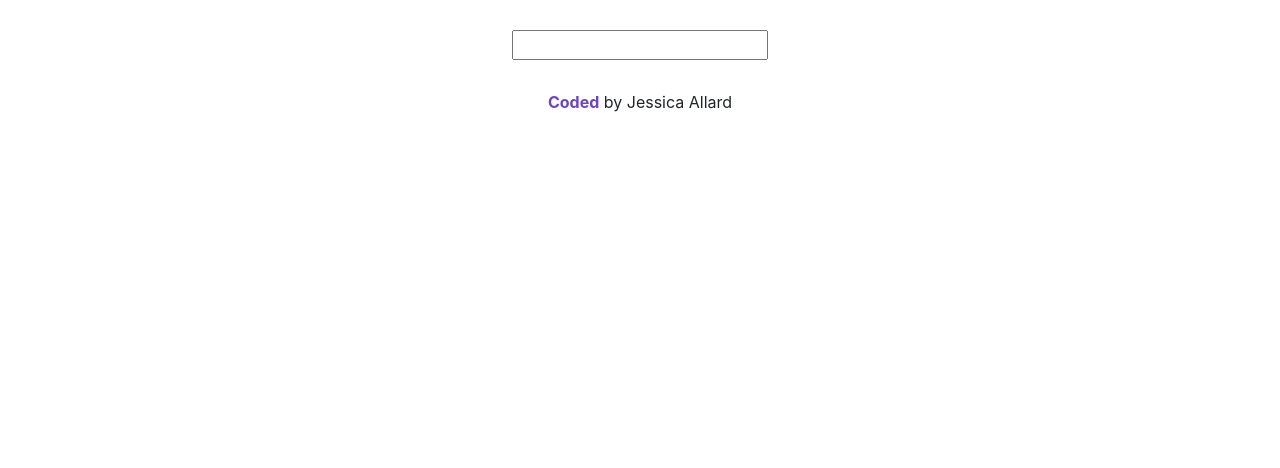
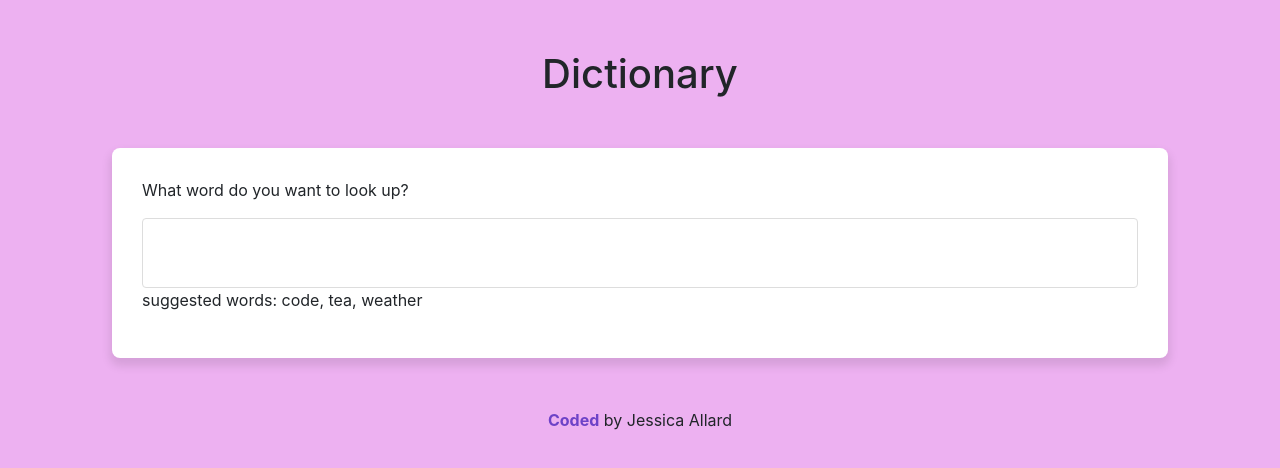
Before and after one commit to JessAM10/dictionary-project, a React (Create React App) app: page / in a window 1280 px wide. Shown: the top 468 px of the page. Built offline with nearby package versions, Linux system fonts and the light colour scheme.

Commit message:
Added styling and Font Awesome

```diff
--- a/package.json
+++ b/package.json
@@ -3,6 +3,10 @@
   "version": "0.1.0",
   "private": true,
   "dependencies": {
+    "@fortawesome/fontawesome-svg-core": "^1.2.36",
+    "@fortawesome/free-regular-svg-icons": "^5.15.4",
+    "@fortawesome/free-solid-svg-icons": "^5.15.4",
+    "@fortawesome/react-fontawesome": "^0.1.16",
     "@testing-library/jest-dom": "^5.14.1",
     "@testing-library/react": "^11.2.7",
     "@testing-library/user-event": "^12.8.3",
--- a/src/App.css
+++ b/src/App.css
@@ -1,13 +1,25 @@
+/* .App {
+  max-width: 700px;
+} */
+
+.App input {
+  width: 100%;
+  padding: 15px;
+  border-radius: 4px;
+  border: 1px solid #ddd;
+  font-size: 25px;
+}
+
 .App footer {
   text-align: center;
 }
 
-.App footer>a {
+.App footer > a {
   text-decoration: none;
   font-weight: bold;
   color: #6d42c7;
 }
 
-.App footer>a:hover {
+.App footer > a:hover {
   color: #6d42c7;
 }
--- a/src/App.js
+++ b/src/App.js
@@ -1,10 +1,13 @@
 import Dictionary from "./Dictionary";
 import "./App.css";
+import "./FontAwesomeIcons";
+
 
 export default function App() {
   return (
     <div className="App">
       <div className="container">
+        <h1 className="text-center">Dictionary</h1>
         <Dictionary />
         <footer>
           <a
--- a/src/Dictionary.css
+++ b/src/Dictionary.css
@@ -1,4 +1,12 @@
 .Dictionary {
-    text-align: center;
-    margin: 30px;
+  margin: 30px;
 }
+
+.Dictionary section {
+background-color: white;
+display: block;
+margin: 50px auto;
+padding: 30px;
+border-radius: 8px;
+box-shadow: 0px 6px 10px 2px rgba(0, 0, 0, 0.1);
+}
--- a/src/Dictionary.js
+++ b/src/Dictionary.js
@@ -25,9 +25,13 @@ export default function Dictionary() {
 
   return (
     <div className="Dictionary">
-      <form onSubmit={handleSubmit}>
+      <section>
+        <form onSubmit={handleSubmit}>
+          <p>What word do you want to look up?</p>
         <input type="search" onChange={updateKeyword} />
-      </form>
+        </form>
+        <p>suggested words: code, tea, weather</p>
+      </section>
       <Results results={results}/>
     </div>
   );
--- /dev/null
+++ b/src/FontAwesomeIcons/index.js
@@ -0,0 +1,4 @@
+import { library } from "@fortawesome/fontawesome-svg-core";
+import { faVolumeUp } from "@fortawesome/free-solid-svg-icons";
+
+library.add(faVolumeUp);
--- /dev/null
+++ b/src/Phonetics.css
@@ -0,0 +1,3 @@
+.Phonetics span {
+  font-size: 23px;
+}
--- a/src/Phonetics.js
+++ b/src/Phonetics.js
@@ -1,12 +1,14 @@
 import React from "react";
+import "./Phonetics.css";
+import { FontAwesomeIcon } from "@fortawesome/react-fontawesome";
 
 export default function Phonetics(props) {
   return (
     <div className="Phonetics">
+      <span className="me-3">{props.phonetics.text}</span>
       <a href={props.phonetics.audio} target="_blank" rel="noreferrer">
-        Listen
+        <FontAwesomeIcon icon="volume-up" color="#800080" size="lg" />
       </a>
-      <div>{props.phonetics.text}</div>
     </div>
   );
 }
--- /dev/null
+++ b/src/Results.css
@@ -0,0 +1,3 @@
+.Results h2 {
+    font-size: 50px;
+}
--- a/src/Results.js
+++ b/src/Results.js
@@ -1,6 +1,7 @@
 import React from "react";
 import Meaning from "./Meaning";
 import Phonetics from "./Phonetics";
+import "./Results.css";
 
 export default function Results(props) {
   console.log(props.results);
@@ -8,15 +9,17 @@ export default function Results(props) {
   if (props.results) {
     return (
       <div className="Results">
+        <section>
         <h2>{props.results.word}</h2>
         {props.results.phonetics.map((phonetic, index) => <div key={index}>
           <Phonetics phonetics={phonetic} />
         </div> )}
-
+</section>
         {props.results.meanings.map((meaning, index) => (
           <div key={index}>
+            <section>
             <Meaning meaning={meaning} />
-          </div>
+         </section> </div>
         ))}
       </div>
     );
--- a/src/index.css
+++ b/src/index.css
@@ -1,11 +1,13 @@
 body {
-  margin: 0;
+  margin: 50px;
   font-family: -apple-system, BlinkMacSystemFont, 'Segoe UI', 'Roboto', 'Oxygen',
     'Ubuntu', 'Cantarell', 'Fira Sans', 'Droid Sans', 'Helvetica Neue',
     sans-serif;
   -webkit-font-smoothing: antialiased;
   -moz-osx-font-smoothing: grayscale;
+  background-color: #edb1f1;
 }
+
 
 code {
   font-family: source-code-pro, Menlo, Monaco, Consolas, 'Courier New',
```
Also changed, not shown: 1 other file (tests, documents, lock files or other folders). Lines whose indentation alone changed are shown as unchanged.
